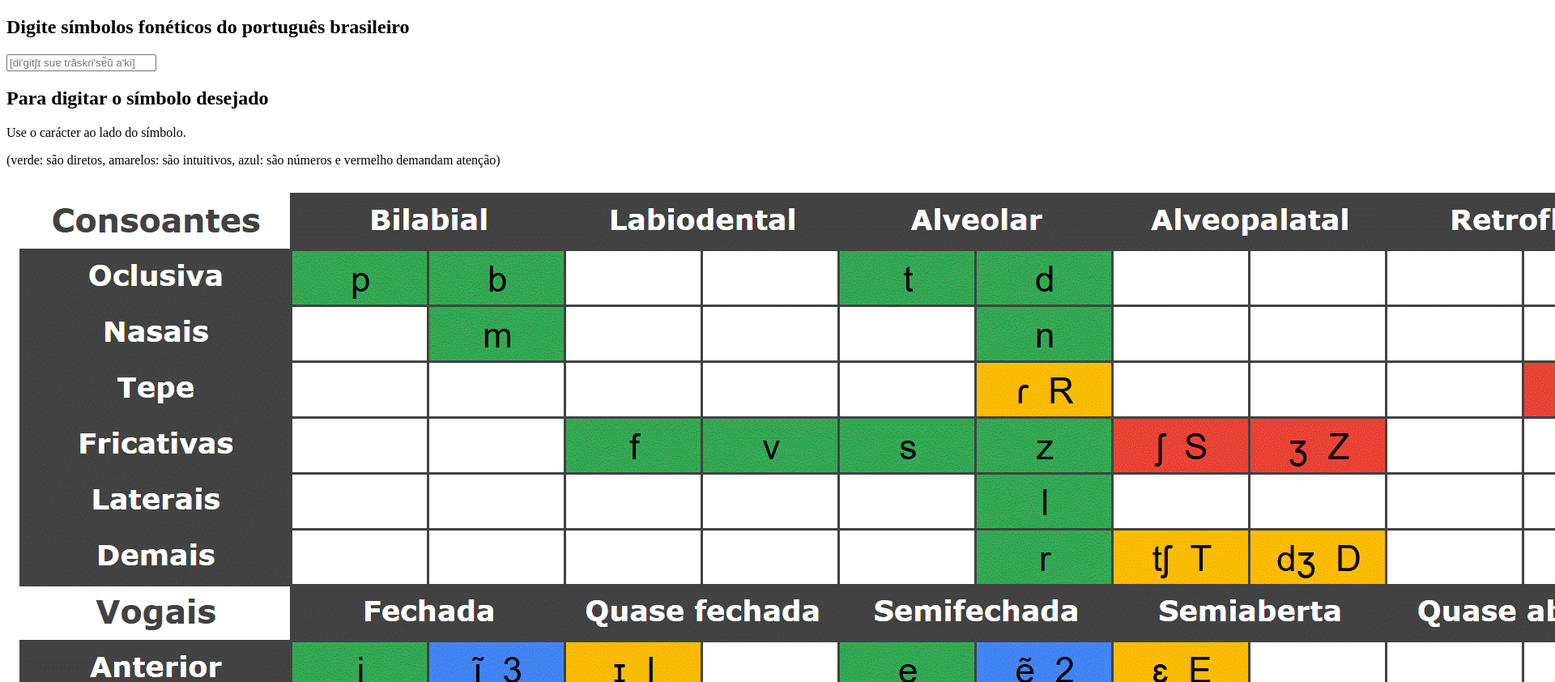
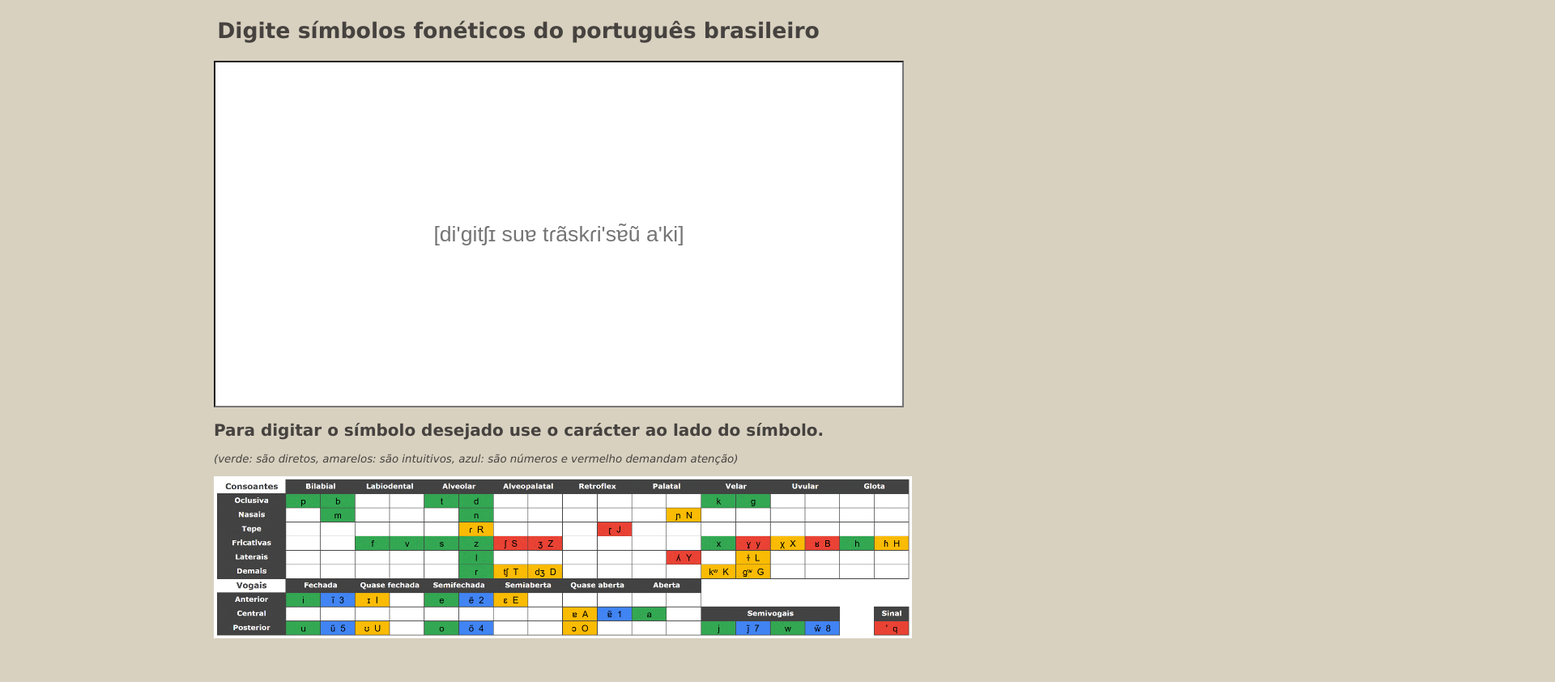
Before and after one commit to joamho-luiz/fono, a plain HTML site: page index.html in a window 1280 px wide. Shown: the top 842 px of the page at 81% size, 1920 px wide, since content can reach past the window. Drawn offline with Linux system fonts and the light colour scheme.

Commit message:
Estilo prontos

```diff
--- a/estilo.css
+++ b/estilo.css
@@ -0,0 +1,39 @@
+body{
+    font-family: Verdana, Geneva, Tahoma, sans-serif;
+    color: rgba(30, 28, 28, 0.787);
+    background-color: rgb(216, 209, 192);
+    font-size: 12pt;
+    height: 100vh;
+    overflow: hidden;
+}
+section#texto{
+    height: 60vh;
+}
+h1{
+    text-align: center;
+    font-size: 20pt;
+}
+input{
+    font-size: 20pt;
+    width: 60vw;
+    height: 43vh;
+    background-color: white;
+    margin-left: 20vw;
+    padding: 30pt;
+    vertical-align: middle;
+    text-align: center;
+}
+section#imagem{
+    height: 40vh;
+    padding-left: 20vw;
+}
+h2{
+    font-size: 15pt;
+}
+p{
+    font-style: italic;
+    font-size: 10pt;
+}
+img{
+    height: 25vh;
+}
--- a/index.html
+++ b/index.html
@@ -8,7 +8,7 @@
     <meta charset="utf-8">
     <meta name="viewport" content="width=device-width, initial-scale=1.0">
     <title>Teclado Fonético</title>
-
+    <link rel="stylesheet" href="estilo.css">
 </head>
 
 <body>
@@ -18,8 +18,7 @@
     </Section>
 
     <section id="imagem">
-        <h2>Para digitar o símbolo desejado</h2>
-        <p>Use o carácter ao lado do símbolo.</p>
+        <h2>Para digitar o símbolo desejado use o carácter ao lado do símbolo.</h2>
         <p>(verde: são diretos, amarelos: são intuitivos, azul: são números e vermelho demandam atenção)</p>
         <img src="tabela.gif" alt="Conversão para símbolos do Alfabeto Fonético Internacional">
     </section>
@@ -30,21 +29,21 @@
             let convertido = texto.replace(/[abcdefghijklmnopqrstuvwxyzABCDEFGHIJKLMNOPQRSTUVWXYZ]/g, function(letras){
                 const mapa = {
                     'a': 'a', 'A': 'ɐ',
-                    'b': 'b', 'B': '',
+                    'b': 'b', 'B': 'ʁ',
                     'c': '', 'C': '',
                     'd': 'd', 'D': 'dʒ',
                     'e': 'e', 'E': 'ɛ',
                     'f': 'f', 'F': '',
-                    'g': 'g', 'G': 'ɣ',
+                    'g': 'g', 'G': 'ɡʷ',
                     'h': 'h', 'H': 'ɦ',
                     'i': 'i', 'I': 'ɪ',
-                    'j': 'j', 'J': '',
-                    'k': 'k', 'K': 'ʁ',
+                    'j': 'j', 'J': 'ɽ',
+                    'k': 'k', 'K': 'kʷ',
                     'l': 'l', 'L': 'ɫ',
                     'm': 'm', 'M': '',
                     'n': 'n', 'N': 'ɲ',
                     'o': 'o', 'O': 'ɔ',
-                    'p': 'p', 'P': 'ɽ',
+                    'p': 'p', 'P': '',
                     'q': 'ˈ', 'Q': '',
                     'r': 'r', 'R': 'ɾ',
                     's': 's', 'S': 'ʃ',
@@ -53,7 +52,7 @@
                     'v': 'v', 'V': '',
                     'w': 'w', 'W': '',
                     'x': 'x', 'X': 'χ',
-                    'y': '', 'Y': 'ʎ',
+                    'y': 'ɣ', 'Y': 'ʎ',
                     'z': 'z', 'Z': 'ʒ'
                 };
                 return mapa[letras];
```
